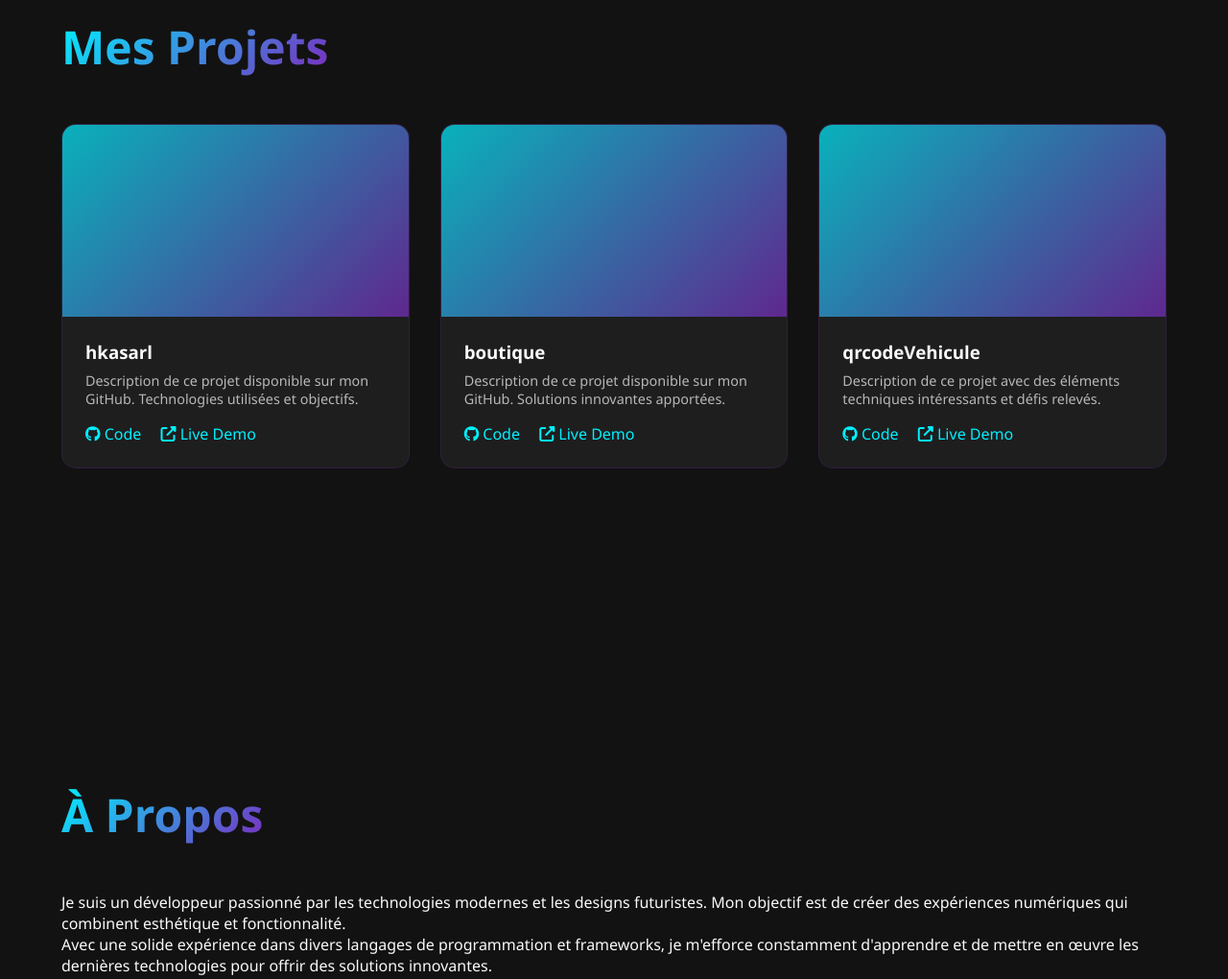
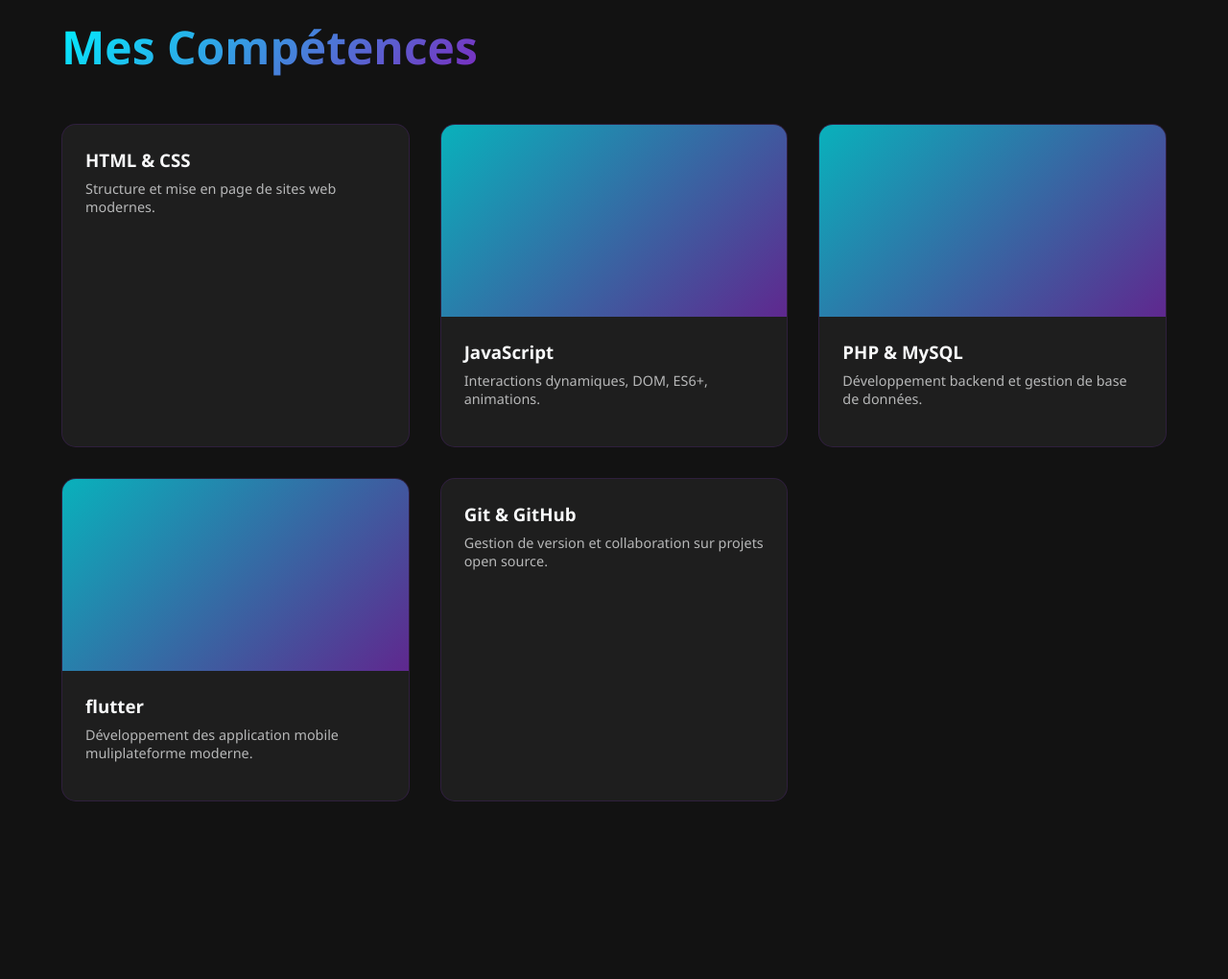
Before and after one commit to danychibox/danychibox.github.io, a plain HTML site: page index.html in a window 1280 px wide. Shown: the part 880-1900 px from the top of the page at 96% size. Drawn offline with Linux system fonts and the light colour scheme.

Commit message:
ajout de skills

```diff
--- a/index.html
+++ b/index.html
@@ -329,7 +329,7 @@
         <div class="logo">CHIBOX</div>
         <div class="nav-links">
             <a href="#home">Accueil</a>
-            <a href="#projects">Projets</a>
+            <a href="#skills">Projets</a>
             <a href="#about">À propos</a>
             <a href="#contact">Contact</a>
         </div>
@@ -347,55 +347,44 @@
         </div>
     </section>
 
-    <section id="projects">
-        <h2 class="section-title">Mes Projets</h2>
+<section id="skills"> <!-- anciennement "projects" -->
+    <h2 class="section-title">Mes Compétences</h2>
            <div class="projects-grid">
+        <div class="project-card">
+            <div class="project-info">
+                <h3>HTML & CSS</h3>
+                <p>Structure et mise en page de sites web modernes.</p>
+            </div>
+        </div>
         <div class="project-card">
              <div class="project-img"></div>
             <div class="project-info">
-                    <h3>hkasarl </h3>
-                    <p>Description de ce projet disponible sur mon GitHub. Technologies utilisées et objectifs.</p>
-                    <div class="project-links">
-                        <a href="https://github.com/danychibox" target="_blank"><i class="fab fa-github"></i> Code</a>
-                        <a href="#" target="_blank"><i class="fas fa-external-link-alt"></i> Live Demo</a>
+                <h3>JavaScript</h3>
+                <p>Interactions dynamiques, DOM, ES6+, animations.</p>
             </div>
         </div>
-            </div>
-
         <div class="project-card">
              <div class="project-img"></div>
             <div class="project-info">
-                    <h3>boutique</h3>
-                    <p>Description de ce projet disponible sur mon GitHub. Solutions innovantes apportées.</p>
-                    <div class="project-links">
-                        <a href="https://github.com/danychibox" target="_blank"><i class="fab fa-github"></i> Code</a>
-                        <a href="#" target="_blank"><i class="fas fa-external-link-alt"></i> Live Demo</a>
+                <h3>PHP & MySQL</h3>
+                <p>Développement backend et gestion de base de données.</p>
             </div>
         </div>
-            </div>
-
         <div class="project-card">
              <div class="project-img"></div>
             <div class="project-info">
-                    <h3>qrcodeVehicule </h3>
-                    <p>Description de ce projet avec des éléments techniques intéressants et défis relevés.</p>
-                    <div class="project-links">
-                        <a href="https://github.com/danychibox" target="_blank"><i class="fab fa-github"></i> Code</a>
-                        <a href="#" target="_blank"><i class="fas fa-external-link-alt"></i> Live Demo</a>
+                <h3>flutter</h3>
+                <p>Développement des application mobile muliplateforme moderne.</p>
             </div>
+        </div>
+        <div class="project-card">
+            <div class="project-info">
+                <h3>Git & GitHub</h3>
+                <p>Gestion de version et collaboration sur projets open source.</p>
             </div>
         </div>
     </div>
 </section>
-
-    <section id="about">
-        <h2 class="section-title">À Propos</h2>
-        <div class="about-content">
-            <p>Je suis un développeur passionné par les technologies modernes et les designs futuristes. Mon objectif est de créer des expériences numériques qui combinent esthétique et fonctionnalité.</p>
-            <p>Avec une solide expérience dans divers langages de programmation et frameworks, je m'efforce constamment d'apprendre et de mettre en œuvre les dernières technologies pour offrir des solutions innovantes.</p>
-        </div>
-    </section>
-
     <section id="contact">
         <h2 class="section-title">Contact</h2>
         <div class="contact-container">
```
Lines whose indentation alone changed are shown as unchanged.
